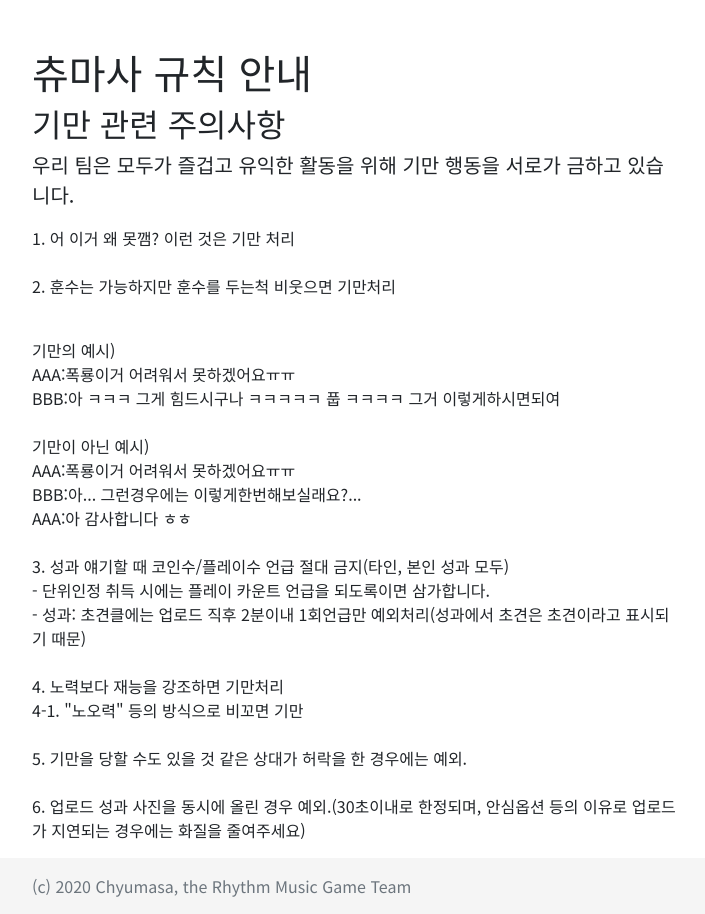
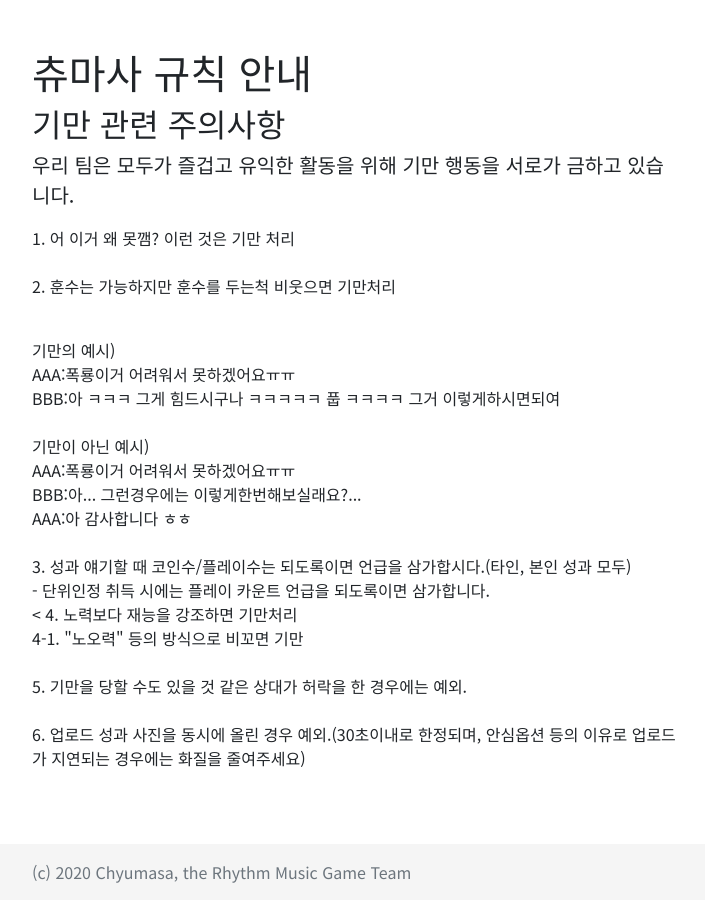
Before and after one commit to areatmadm/nolja-broadcast-1thgen, a Jekyll site: the page do_not/index.html, which Jekyll copies as it is, in a window 1280 px wide. Shown: the whole page, without its empty margins (283-988 px from the left). Built offline with Jekyll 4.4.1, drawn with Linux system fonts in a browser that asks for light colours; nearby versions of some CDN libraries; library files that are not in the unit come from our copies.

Commit message:
Update index.html

```diff
--- a/do_not/index.html
+++ b/do_not/index.html
@@ -52,9 +52,8 @@
     BBB:아... 그런경우에는 이렇게한번해보실래요?...<br>
     AAA:아 감사합니다 ㅎㅎ<br><br>
 
-    3. 성과 얘기할 때 코인수/플레이수 언급 절대 금지(타인, 본인 성과 모두)<br>
-    - 단위인정 취득 시에는 플레이 카운트 언급을 되도록이면 삼가합니다.<br>
-    - 성과: 초견클에는 업로드 직후 2분이내 1회언급만 예외처리(성과에서 초견은 초견이라고 표시되기 때문)<br><br>
+    3. 성과 얘기할 때 코인수/플레이수는 되도록이면 언급을 삼가합시다.(타인, 본인 성과 모두)<br>
+    - 단위인정 취득 시에는 플레이 카운트 언급을 되도록이면 삼가합니다.<br><
 
     4. 노력보다 재능을 강조하면 기만처리<br>
     4-1. &quot;노오력&quot; 등의 방식으로 비꼬면 기만<br><br>
```
